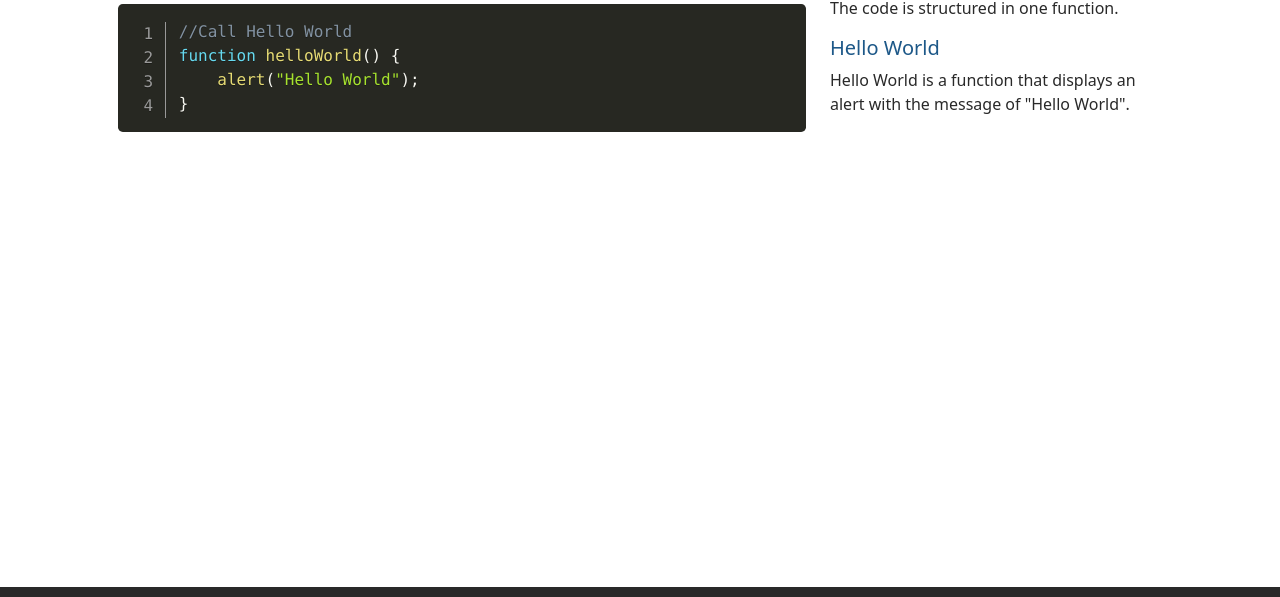
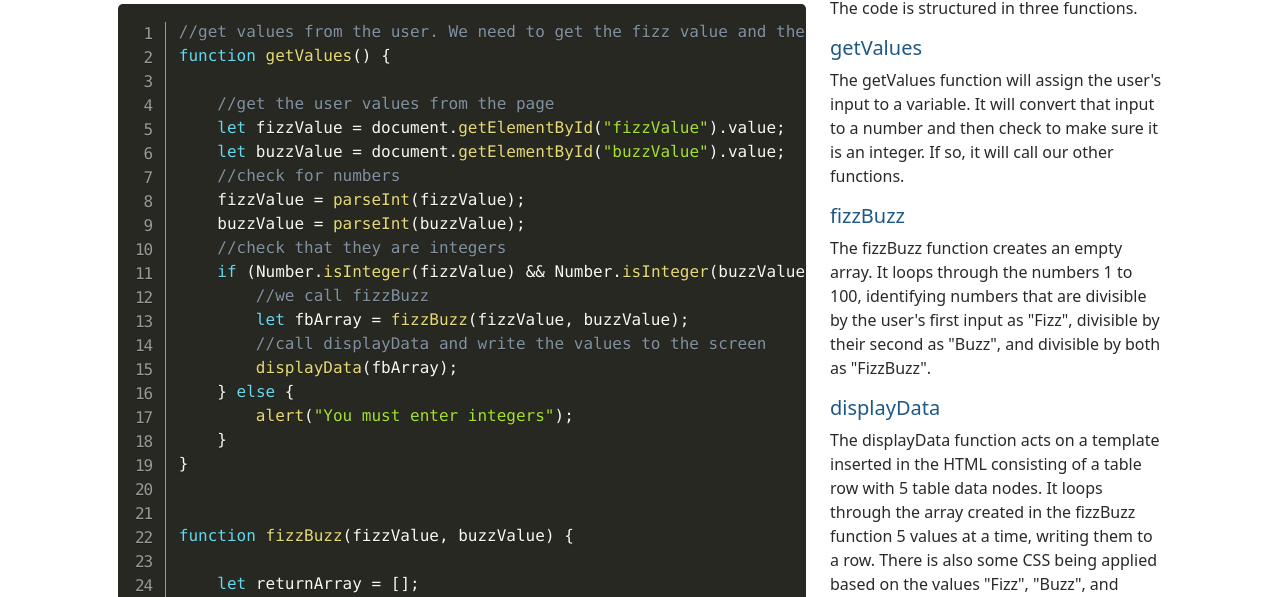
Before and after one commit to jmwick01/FizzBuzz, a plain HTML site: page code.html in a window 1280 px wide. Shown: the part 147-744 px from the top of the page. Drawn offline with nearby package versions, Linux system fonts and the light colour scheme.

Commit message:
Updated code.html
Added JS code to be displayed on the page. Summarized the functions used.

```diff
--- a/code.html
+++ b/code.html
@@ -56,17 +56,96 @@
             <div class="row row-cols-1 row-cols-lg-2">
                 <div class="col-lg-8">
                     <pre class="line-numbers"><code class="language-javascript">
-                        //Call Hello World
-                        function helloWorld() {
-                            alert("Hello World");
+                        //get values from the user. We need to get the fizz value and the buzz value.
+                        function getValues() {
+
+                            //get the user values from the page
+                            let fizzValue = document.getElementById("fizzValue").value;
+                            let buzzValue = document.getElementById("buzzValue").value;
+                            //check for numbers
+                            fizzValue = parseInt(fizzValue);
+                            buzzValue = parseInt(buzzValue);
+                            //check that they are integers
+                            if (Number.isInteger(fizzValue) && Number.isInteger(buzzValue)) {
+                                //we call fizzBuzz
+                                let fbArray = fizzBuzz(fizzValue, buzzValue);
+                                //call displayData and write the values to the screen
+                                displayData(fbArray);
+                            } else {
+                                alert("You must enter integers");
+                            }
+                        }
+
+
+                        function fizzBuzz(fizzValue, buzzValue) {
+
+                            let returnArray = [];
+
+                            //loop from 1 to 100
+                            for (let i = 1; i <= 100; i++) {
+                                //check to see if divisible by both (3 and 5)
+                                //check to see if divisible by fizz value (3)
+                                //check to see if divisible by buzz value (5)
+                                if (i % fizzValue == 0 && i % buzzValue == 0) {
+                                    returnArray.push("FizzBuzz");
+                                } else if (i % fizzValue == 0) {
+                                    returnArray.push("Fizz");
+                                } else if (i % buzzValue == 0) {
+                                    returnArray.push("Buzz");
+                                } else {
+                                    returnArray.push(i);
+                                }
+                            }
+                             return returnArray;
+                        }
+
+                        //loop over the array and create a tablerow for each item
+                        function displayData(fbArray) {
+                            //get the table body element from the page
+                            let tableBody = document.getElementById("results");
+
+                            //get the template row
+                            let templateRow = document.getElementById("fbTemplate");
+
+                            //clear table first
+                            tableBody.innerHTML = "";
+
+                            for (let index = 0; index < fbArray.length; index += 5) {
+
+                                let tableRow = document.importNode(templateRow.content, true);
+
+                                //grab just the tds and put into an array
+                                let rowCols = tableRow.querySelectorAll("td");
+
+                                rowCols[0].classList.add(fbArray[index]);
+                                rowCols[0].textContent = fbArray[index];
+
+                                rowCols[1].classList.add(fbArray[index+1]);
+                                rowCols[1].textContent = fbArray[index+1];
+
+                                rowCols[2].classList.add(fbArray[index+2]);
+                                rowCols[2].textContent = fbArray[index+2];
+
+                                rowCols[3].classList.add(fbArray[index+3]);
+                                rowCols[3].textContent = fbArray[index+3];
+
+                                rowCols[4].classList.add(fbArray[index+4]);
+                                rowCols[4].textContent = fbArray[index+4];
+
+                                tableBody.appendChild(tableRow);
+                            }
                         }
                     </code>
                     </pre>
                 </div>
                 <div class="col-lg-4">
-                    <p>The code is structured in one function.</p>
-                    <h5>Hello World</h5>
-                    <p>Hello World is a function that displays an alert with the message of "Hello World".</p>
+                    <p>The code is structured in three functions.</p>
+                    <h5>getValues</h5>
+                    <p>The getValues function will assign the user's input to a variable. It will convert that input to a number and then check to make sure it is an integer. If so, it will call our other functions.</p>
+                    <h5>fizzBuzz</h5>
+                    <p>The fizzBuzz function creates an empty array. It loops through the numbers 1 to 100, identifying numbers that are divisible by the user's first input as "Fizz", divisible by their second as "Buzz", and divisible by both as "FizzBuzz".</p>
+                    <h5>displayData</h5>
+                    <p>The displayData function acts on a template inserted in the HTML consisting of a table row with 5 table data nodes. It loops through the array created in the fizzBuzz function 5 values at a time, writing them to a row. There is also some CSS being applied based on the values "Fizz", "Buzz", and "FizzBuzz".</p>
                 </div>
             </div>
         </div>
--- a/js/site.js
+++ b/js/site.js
@@ -76,6 +76,4 @@ function displayData(fbArray) {
 
         tableBody.appendChild(tableRow);
     }
-
-    //add all the rows to the table
 }
```
